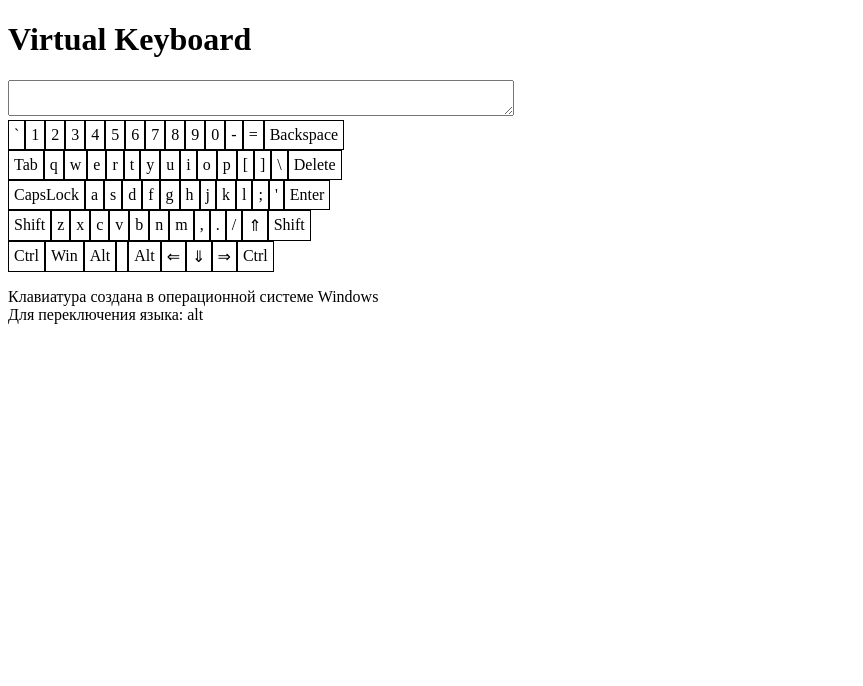
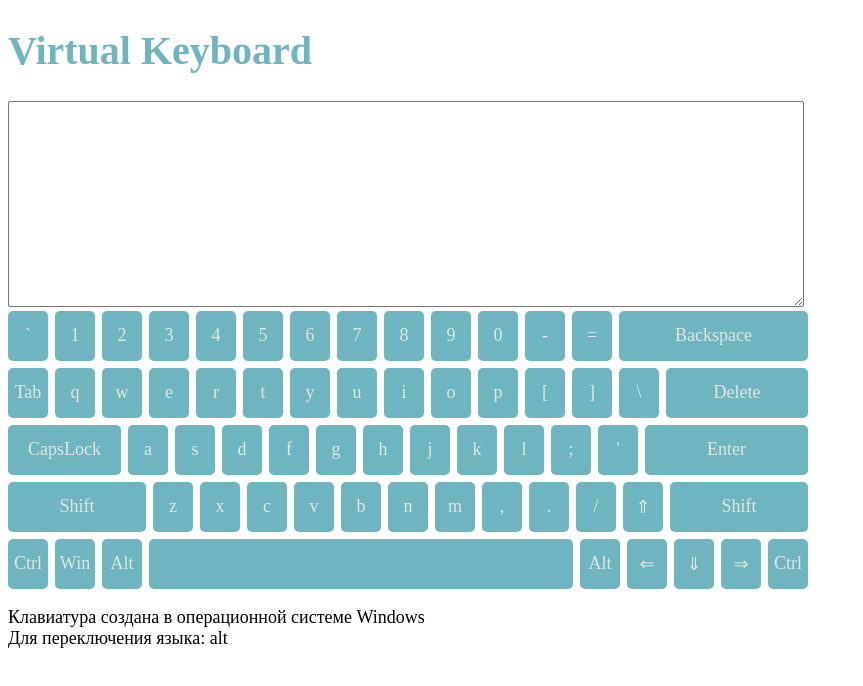
Before and after one commit to dayanych/virtual-keyboard, a website: page index.html in a window 1280 px wide. Both pictures are taken after a click on the element "Tab". Shown: the whole page, without its empty margins (0-863 px from the left). Drawn offline with Linux system fonts and the light colour scheme.

Commit message:
feat: add style

```diff
--- a/app.js
+++ b/app.js
@@ -5,7 +5,7 @@ const symbolsLowEn = ['`', '1', '2', '3', '4', '5', '6', '7', '8', '9', '0', '-'
 const symbolsLowRu = ['ё', '1', '2', '3', '4', '5', '6', '7', '8', '9', '0', '-', '=', 'Backspace', 'Tab', 'й', 'ц', 'у', 'к', 'е', 'н', 'г', 'ш', 'щ', 'з', 'х', 'ъ', '\\', 'Delete', 'CapsLock', 'ф', 'ы', 'в', 'а', 'п', 'р', 'о', 'л', 'д', 'ж', 'э', 'Enter', 'Shift', 'я', 'ч', 'с', 'м', 'и', 'т', 'ь', 'б', 'ю', '.', '&uArr;', 'Shift', 'Ctrl', 'Win', 'Alt', ' ', 'Alt', '&lArr;', '&dArr;', '&rArr;', 'Ctrl'];
 
 const charsEn = ['q', 'w', 'e', 'r', 't', 'y', 'u', 'i', 'o', 'p', 'a', 's', 'd', 'f', 'g', 'h', 'j', 'k', 'l', 'z', 'x', 'c', 'v', 'b', 'n', 'm', 'Q', 'W', 'E', 'R', 'T', 'Y', 'U', 'I', 'O', 'P', 'A', 'S', 'D', 'F', 'G', 'H', 'J', 'K', 'L', 'Z', 'X', 'C', 'V', 'B', 'N', 'M'];
-const charsRu = ['ё', 'й', 'ц', 'у', 'к', 'е', 'н', 'г', 'ш', 'щ', 'з', 'х', 'ъ', 'ф', 'ы', 'в', 'а', 'п', 'р', 'о', 'л', 'д', 'ж', 'э', 'я', 'ч', 'с', 'м', 'и', 'т', 'ь', 'б', 'ю', 'Й', 'Ц', 'У', 'К', 'Е', 'Н', 'Г', 'Ш', 'Щ', 'З', 'Х', 'Ъ', 'Ф', 'Ы', 'В', 'А', 'П', 'Р', 'О', 'Л', 'Д', 'Ж', 'Э', 'Я', 'Ч', 'С', 'М', 'И', 'Т', 'Ь', 'Б', 'Ю'];
+const charsRu = ['ё', 'й', 'ц', 'у', 'к', 'е', 'н', 'г', 'ш', 'щ', 'з', 'х', 'ъ', 'ф', 'ы', 'в', 'а', 'п', 'р', 'о', 'л', 'д', 'ж', 'э', 'я', 'ч', 'с', 'м', 'и', 'т', 'ь', 'б', 'ю', 'Ё', 'Й', 'Ц', 'У', 'К', 'Е', 'Н', 'Г', 'Ш', 'Щ', 'З', 'Х', 'Ъ', 'Ф', 'Ы', 'В', 'А', 'П', 'Р', 'О', 'Л', 'Д', 'Ж', 'Э', 'Я', 'Ч', 'С', 'М', 'И', 'Т', 'Ь', 'Б', 'Ю'];
 
 const numbers = ['`', '1', '2', '3', '4', '5', '6', '7', '8', '9', '0', '-', '='];
 const specialСharactersEn = ['~', '!', '@', '#', '$', '%', '^', '&', '*', '(', ')', '_', '+'];
@@ -24,6 +24,98 @@ let capsLockOn = false;
 let isTrappedKeyPressed = false;
 
 const getPosition = () => document.querySelector('.textarea').selectionStart;
+
+const keyDefaultDown = (event) => {
+  const chars = document.querySelectorAll('.char');
+  if (event === 'Alt') {
+    if (lang === 'ru') {
+      lang = 'en';
+      chars.forEach((char, i) => {
+        char.innerHTML = symbolsLowEn[i];
+      });
+    } else {
+      lang = 'ru';
+      chars.forEach((char, i) => {
+        char.innerHTML = symbolsLowRu[i];
+      });
+    }
+    chars.forEach((char) => {
+      if (charsEn.includes(char.innerText) || charsRu.includes(char.innerText)) {
+        if (!capsLockOn) {
+          char.innerText = char.innerText.toLowerCase();
+        }
+        if (capsLockOn) {
+          char.innerText = char.innerText.toUpperCase();
+        }
+      }
+    });
+  }
+  if (event === 'CapsLock') {
+    capsLockOn = !capsLockOn;
+    chars.forEach((char) => {
+      if (charsEn.includes(char.innerText) || charsRu.includes(char.innerText)) {
+        if (!capsLockOn) {
+          char.innerText = char.innerText.toLowerCase();
+        }
+        if (capsLockOn) {
+          char.innerText = char.innerText.toUpperCase();
+        }
+      }
+    });
+  }
+  if (event === 'Shift' && !isTrappedKeyPressed) {
+    isTrappedKeyPressed = true;
+    capsLockOn = !capsLockOn;
+    let i = 0;
+    chars.forEach((char) => {
+      if (charsEn.includes(char.innerText) || charsRu.includes(char.innerText)) {
+        if (!capsLockOn) {
+          char.innerText = char.innerText.toLowerCase();
+        }
+        if (capsLockOn) {
+          char.innerText = char.innerText.toUpperCase();
+        }
+      }
+      if (numbers.includes(char.innerText)) {
+        if (lang === 'ru') {
+          char.innerHTML = specialСharactersRu[i];
+        } else {
+          char.innerHTML = specialСharactersEn[i];
+        }
+        i++;
+      }
+    });
+  }
+};
+const keyDefaultUp = (event) => {
+  const chars = document.querySelectorAll('.char');
+  if (event === 'Shift') {
+    isTrappedKeyPressed = false;
+    capsLockOn = !capsLockOn;
+    let i = 0;
+    chars.forEach((char) => {
+      if (charsEn.includes(char.innerText) || charsRu.includes(char.innerText)) {
+        if (!capsLockOn) {
+          char.innerText = char.innerText.toLowerCase();
+        }
+        if (capsLockOn) {
+          char.innerText = char.innerText.toUpperCase();
+        }
+      }
+      if (lang === 'ru') {
+        if (specialСharactersRu.includes(char.innerText)) {
+          char.innerHTML = numbers[i];
+        }
+      }
+      if (lang === 'en') {
+        if (specialСharactersEn.includes(char.innerText)) {
+          char.innerHTML = numbers[i];
+        }
+      }
+      i++;
+    });
+  }
+};
 
 const pushChar = (eventCode, char) => {
   const textarea = document.querySelector('.textarea');
@@ -59,8 +151,14 @@ const pushChar = (eventCode, char) => {
 const updateChars = () => {
   const chars = document.querySelectorAll('.char');
   chars.forEach((char) => {
-    char.addEventListener('click', () => {
+    char.addEventListener('mousedown', () => {
+      char.classList.add('active');
+      keyDefaultDown(char.innerText);
       pushChar(char.innerText, char);
+    });
+    char.addEventListener('mouseup', () => {
+      char.classList.remove('active');
+      keyDefaultUp(char.innerText);
     });
   });
 };
@@ -83,9 +181,31 @@ const drawKeyboard = (arr) => {
     const row = document.createElement('div');
     row.className = 'row';
     for (let j = 0; j < keyboardLayout[i].length; j += 1) {
-      row.innerHTML += `<div class="char" data="${code[i][j]}">${keyboardLayout[i][j]}</div>`;
+      switch (keyboardLayout[i][j]) {
+        case ' ':
+          row.innerHTML += `<div class="char space" data="${code[i][j]}">${keyboardLayout[i][j]}</div>`;
+          break;
+        case 'Shift':
+          row.innerHTML += `<div class="char shift" data="${code[i][j]}">${keyboardLayout[i][j]}</div>`;
+          break;
+        case 'Delete':
+          row.innerHTML += `<div class="char delete" data="${code[i][j]}">${keyboardLayout[i][j]}</div>`;
+          break;
+        case 'CapsLock':
+          row.innerHTML += `<div class="char capslock" data="${code[i][j]}">${keyboardLayout[i][j]}</div>`;
+          break;
+        case 'Backspace':
+          row.innerHTML += `<div class="char backspace" data="${code[i][j]}">${keyboardLayout[i][j]}</div>`;
+          break;
+        case 'Enter':
+          row.innerHTML += `<div class="char enter" data="${code[i][j]}">${keyboardLayout[i][j]}</div>`;
+          break;
+        default:
+          row.innerHTML += `<div class="char" data="${code[i][j]}">${keyboardLayout[i][j]}</div>`;
+          break;
+      }
     }
-    keyboard.appendChild(row);
+    keyboard.append(row);
   }
   return keyboard;
 };
@@ -128,72 +248,16 @@ window.addEventListener('beforeunload', setLocalStorage);
 window.addEventListener('load', getLocalStorage);
 
 window.addEventListener('keydown', (event) => {
-  const chars = document.querySelectorAll('.char');
   const letter = document.querySelector(`[data="${event.code}"]`);
   letter.classList.add('active');
-  if (event.key === 'Alt') {
-    if (lang === 'ru') {
-      lang = 'en';
-      chars.forEach((char, i) => {
-        char.innerHTML = symbolsLowEn[i];
-      });
-    } else {
-      lang = 'ru';
-      chars.forEach((char, i) => {
-        char.innerHTML = symbolsLowRu[i];
-      });
-    }
-    chars.forEach((char) => {
-      if (charsEn.includes(char.innerText) || charsRu.includes(char.innerText)) {
-        if (!capsLockOn) {
-          char.innerText = char.innerText.toLowerCase();
-        }
-        if (capsLockOn) {
-          char.innerText = char.innerText.toUpperCase();
-        }
-      }
-    });
-  }
-  if (event.code === 'CapsLock') {
-    capsLockOn = !capsLockOn;
-    chars.forEach((char) => {
-      if (charsEn.includes(char.innerText) || charsRu.includes(char.innerText)) {
-        if (!capsLockOn) {
-          char.innerText = char.innerText.toLowerCase();
-        }
-        if (capsLockOn) {
-          char.innerText = char.innerText.toUpperCase();
-        }
-      }
-    });
-  }
-  if (event.shiftKey && !isTrappedKeyPressed) {
-    isTrappedKeyPressed = true;
-    capsLockOn = !capsLockOn;
-    let i = 0;
-    chars.forEach((char) => {
-      if (charsEn.includes(char.innerText) || charsRu.includes(char.innerText)) {
-        if (!capsLockOn) {
-          char.innerText = char.innerText.toLowerCase();
-        }
-        if (capsLockOn) {
-          char.innerText = char.innerText.toUpperCase();
-        }
-      }
-      if (numbers.includes(char.innerText)) {
-        if (lang === 'ru') {
-          char.innerHTML = specialСharactersRu[i];
-        } else {
-          char.innerHTML = specialСharactersEn[i];
-        }
-        i++;
-      }
-    });
-  }
+  keyDefaultDown(event.key);
   if (event.code === 'Tab') {
     event.preventDefault();
   }
-  if (event.code === 'AltLeft') {
+  if (event.altKey) {
+    event.preventDefault();
+  }
+  if (event.shiftKey) {
     event.preventDefault();
   }
   if (event.ctrlKey && event.code === 'KeyD') {
@@ -209,37 +273,9 @@ window.addEventListener('keydown', (event) => {
 });
 
 window.addEventListener('keyup', (event) => {
-  const chars = document.querySelectorAll('.char');
-  chars.forEach((char) => {
-    char.classList.remove('active');
-  });
   const letter = document.querySelector(`[data="${event.code}"]`);
-  if (event.shiftKey) {
-    isTrappedKeyPressed = false;
-    capsLockOn = !capsLockOn;
-    let i = 0;
-    chars.forEach((char) => {
-      if (charsEn.includes(char.innerText) || charsRu.includes(char.innerText)) {
-        if (!capsLockOn) {
-          char.innerText = char.innerText.toLowerCase();
-        }
-        if (capsLockOn) {
-          char.innerText = char.innerText.toUpperCase();
-        }
-      }
-      if (lang === 'ru') {
-        if (specialСharactersRu.includes(char.innerText)) {
-          char.innerHTML = numbers[i];
-        }
-      }
-      if (lang === 'ru') {
-        if (specialСharactersEn.includes(char.innerText)) {
-          char.innerHTML = numbers[i];
-        }
-      }
-      i++;
-    });
-  }
+  letter.classList.remove('active');
+  keyDefaultUp(event.key);
   pushChar(event.code, letter);
 });
 
--- a/style.css
+++ b/style.css
@@ -1,23 +1,71 @@
+.title {
+  color: #6EB5C0;
+  font-size: 40px;
+}
+
 .textarea {
-  max-width: 500px;
+  max-width: 790px;
+  height: 200px;
   width: 100%;
 }
 
 .keyboard {
-  max-width: 500px;
+  display: flex;
+  flex-direction: column;
+  max-width: 800px;
   width: 100%;
+  align-items: stretch;
+  gap: 7px;
 }
 
 .row {
   display: flex;
-  width: 100%;
+  gap: 7px;
 }
 
 .char {
-  border: 1px solid black;
-  padding: 5px;
+  cursor: pointer;
+  font-size: 18px;
+  width: 40px;
+  height: 50px;
+  display: flex;
+  justify-content: center;
+  align-items: center;
+  /* padding: 15px; */
+  border-radius: 5px;
+  color: #E2E8E4;
+  background-color: #6EB5C0;
+  transition: all 0.5s;
+  flex-grow: 0;
 }
 
 .active {
-  background-color: red;
+  background-color: #3a6b72;
 }
+
+.backspace {
+  width: 116px;
+  flex-grow: 1;
+}
+.enter {
+  width: 90px;
+  flex-grow: 1;
+}
+.shift {
+  width: 85px;
+  flex-grow: 1;
+}
+.space {
+  width: 245px;
+  flex-grow: 1;
+}
+.delete {
+  flex-grow: 1;
+}
+.capslock {
+  flex-grow: 1;
+}
+
+.desc {
+  font-size: 18px;
+}
```
